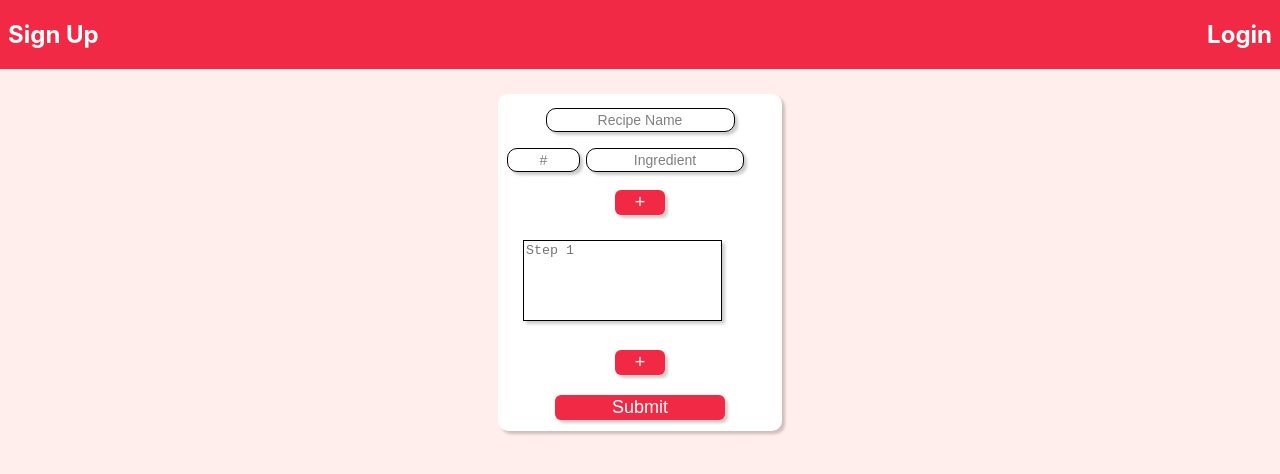
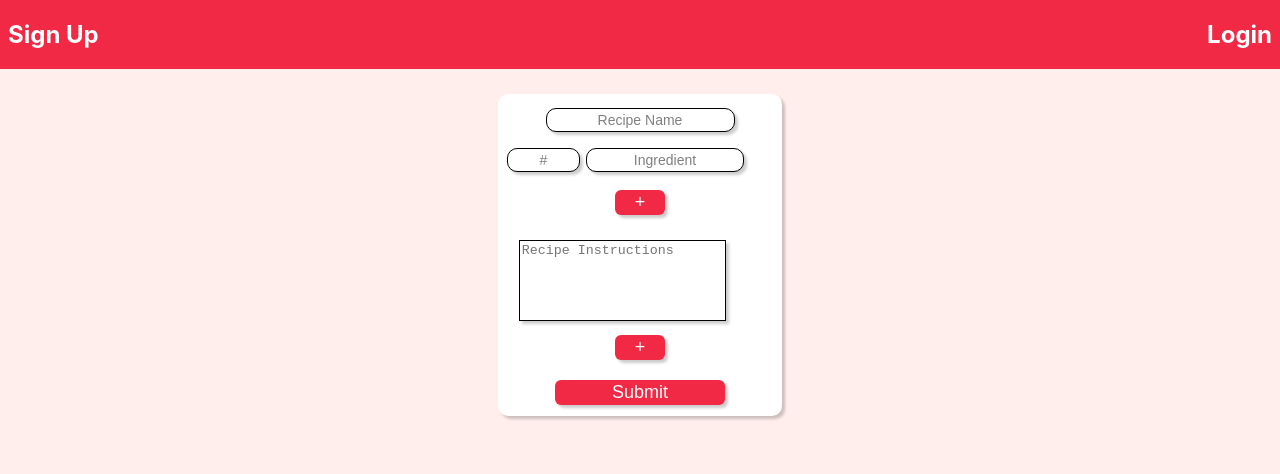
Before and after one commit to AKeyframe/familyRecipes-frontend, a React (Create React App) app: page /recipe/new in a window 1280 px wide. Shown: the top 474 px of the page. Built offline with nearby package versions, Linux system fonts and the light colour scheme.

Commit message:
Show steps CSS

```diff
--- a/src/App.scss
+++ b/src/App.scss
@@ -226,12 +226,14 @@ p {
 
   }
 
-  .step {
+  .stepInp{
     display: flex;
-    margin: 15px 5px;
+    flex-direction: row;
   }
 
-
+  .stepText{
+    margin-top: 15px;
+  }
 
   .blankMinusDiv {
     width: 35px;
@@ -266,12 +268,14 @@ p {
 .show {
   margin-top:40px;
   padding: 10px;
-  width: 250px;
+  width: 270px;
 
 
   .ingredientsList{
     display: flex;
     justify-content: space-between;
+
+
 
     h4, p{
       margin: 10px 10px;
@@ -284,9 +288,25 @@ p {
   }
 
   .stepsList {
+    display: flex;
+    flex-direction: column;
 
+
+    .step{
+      margin: 5px;
+    }
+    strong{
+      font-size: 16px;
+      margin-right: 20px;
+    }
     p{
-      font-size: 14px;
+      text-align: left;
+      font-size: 12px;
+      border: solid black .75px;
+      border-radius: 5px;
+      box-shadow: $shadow;
+
+      padding: 10px;
     }
   }
 
--- a/src/componenets/StepInput.js
+++ b/src/componenets/StepInput.js
@@ -5,13 +5,15 @@ export default function StepInput(props){
     const checkFirst = props.first === 'true' ? <div className='blankMinusDiv'></div> : <button className='minus' onClick={() => props.handleRemoveStep(props.pos)} type='button'>-</button>
 
     return(
-      <div className='step'>
-        <div className='stepText'>
-          <textarea onChange={props.handleChange} cols="40" rows="5" type="" name={props.name} placeholder={props.placeholder} />
-        </div>
+      <div>
+        <div className='stepInp'>
+          <div className='stepText'>
+            <textarea onChange={props.handleChange} cols="40" rows="5" type="" name={props.name} placeholder='Recipe Instructions' />
+          </div>
 
-        <div className='center'>
-          {checkFirst}
+          <div className='center'>
+            {checkFirst}
+          </div>
         </div>
       </div>
     );
--- a/src/pages/RecipeNew.js
+++ b/src/pages/RecipeNew.js
@@ -5,7 +5,7 @@ import StepInput from '../componenets/StepInput';
 
 
 export default function RecipeNew(props) {
-
+    //Probably don't need this
     const [formState, setFormState] = useState({
         creator: '',
         access: '',
@@ -19,18 +19,23 @@ export default function RecipeNew(props) {
     const [subTime, setSubTime] = useState(false);
     const bool = useRef(false); //wish i found useRef earlier
 
+    //Responsible for the Components associated with Ingredients
     const [numOfI, setNumOfI] = useState([<IngredientInput first='true' handleChange={handleChange} key={0} />]);
 
+    //Responsible for the value of each amount/ingred input
     const [amount, setAmount] = useState([-1]);
     const [ingred, setIngred] = useState([-1]);
 
+    //Responsible for the Components associated with Steps
     const [numOfSteps, setNumOfSteps] = useState([<StepInput first='true'
         name='step 0' key='0' placeholder='Step 1'
         handleRemoveStep={handleRemoveStep} handleChange={handleChange}/>]);
 
+    //Responsible for the value of each step input/textarea
     const [steps, setSteps] = useState([-1]);
 
-
+    //Checks to see if ready to submit,
+    //right now that just means you've clicked the submit button
     useEffect(() => {
         if(bool.current){
             submit()
@@ -40,15 +45,7 @@ export default function RecipeNew(props) {
         }, [subTime]);
 
 
-    console.log(props);
-    console.log('numOfI');
-    console.log(numOfI);
-    console.log('submitForm');
-    console.log(submitForm);
-    console.log('formstate');
-    console.log(formState);
-
-
+    //This function gets everything ready for submission.
     async function handleSubmit(event) {
         event.preventDefault();
 
@@ -60,7 +57,6 @@ export default function RecipeNew(props) {
             }
         })]);
 
-        console.log('================================');
         setFormState(prevForm => {
             let amountArray = [];
             let ingredArray = [];
@@ -75,7 +71,6 @@ export default function RecipeNew(props) {
                         amountArray.push(am);
                     }
                 });
-                console.log(amountArray);
 
                 setIngred(prev => {
                     prev.map((ing, i) => {
@@ -85,7 +80,6 @@ export default function RecipeNew(props) {
                             ingredArray.push(ing);
                         }
                     });
-                    console.log(ingredArray);
 
 
                     for(let i=0; i<amountArray.length; i++){
@@ -93,10 +87,7 @@ export default function RecipeNew(props) {
                                             ingred: ingredArray[i]});
                     }
 
-                    newForm =
-                    console.log('=-=-=-=-=-=-=-=-=-=-=-=-=-=-=-=-=');
-                    console.log(newForm);
-                    console.log(prevForm.recipeName);
+
                     setSubmitForm({
                         creator: props.user.user._id,
                         access: 'private',
@@ -121,6 +112,7 @@ export default function RecipeNew(props) {
 
     }
 
+    //Sends the information to the backend
     async function submit(){
         bool.current = false;
         setSubTime(false);
@@ -185,7 +177,7 @@ export default function RecipeNew(props) {
         setFormState({ ...formState, [event.target.name]: event.target.value });
     }
 
-
+    //When a + button for ingredients is pushed
     function handleAdditionalIngredient() {
         const newArray = [];
         newArray.push(
@@ -198,6 +190,7 @@ export default function RecipeNew(props) {
         setIngred(prev => [...prev, -1]);
     }
 
+    //When a + button for steps is pushed
     function handleAdditionalStep(){
         setNumOfSteps(prev => [...prev,
             <StepInput pos={numOfSteps.length}
@@ -210,6 +203,7 @@ export default function RecipeNew(props) {
         setSteps(prev => [...prev, -1]);
     }
 
+    //When a - button for ingredients is pushed
     function handleRemoveIngredient(pos) {
         setNumOfI(prev => [...prev.map( (ing, i) => {
             if(pos === i){
@@ -237,6 +231,7 @@ export default function RecipeNew(props) {
         })]);
     }
 
+    //When a - button for Steps is pushed
     function handleRemoveStep(pos){
         setNumOfSteps(prev => [...prev.map((step, i) => {
             if(pos === i) {
--- a/src/pages/Show.js
+++ b/src/pages/Show.js
@@ -58,7 +58,7 @@ export default function Show(props){
                             {recipe.steps.map((step, i) => {
                                 return(
                                     <div className='step' key={i}>
-                                        <p><strong>1: </strong>{step}</p>
+                                        <p><strong>{i+1}: </strong>{step}</p>
                                     </div>
                                 );
                             })}
```
